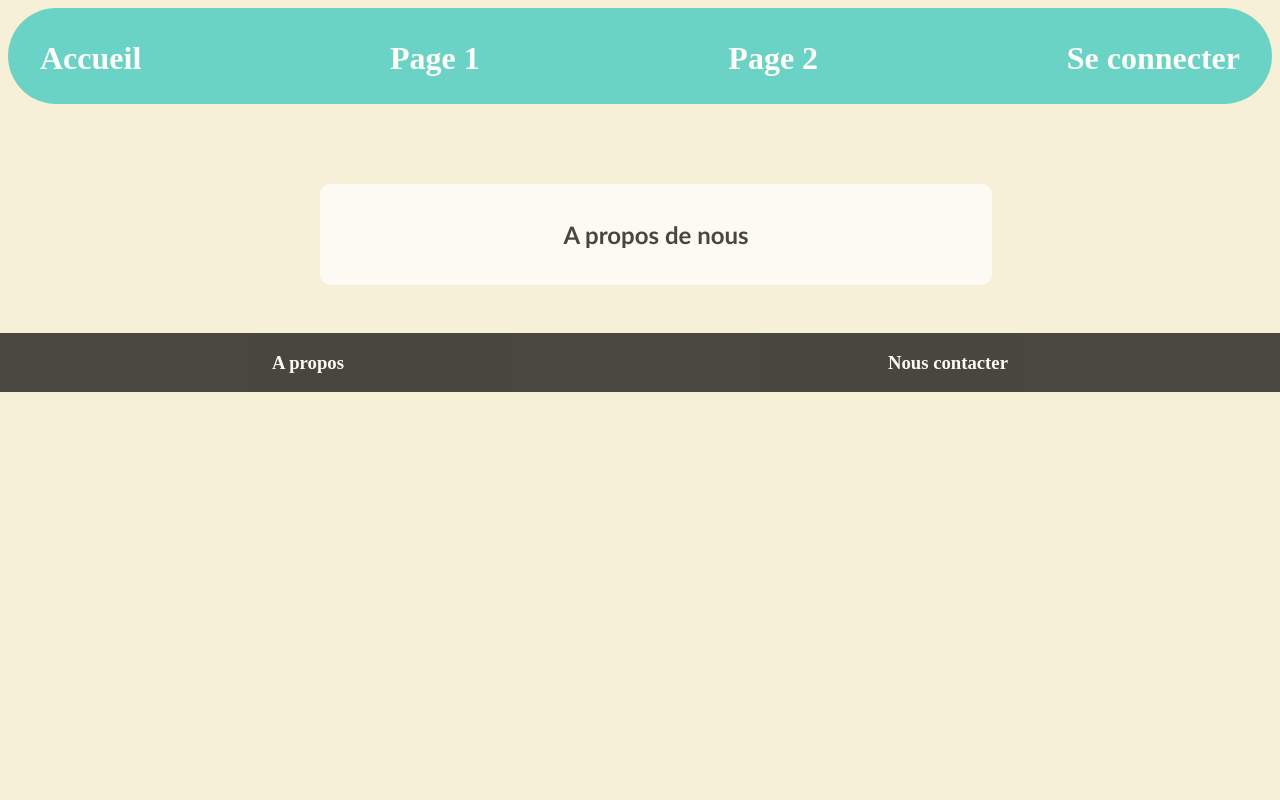
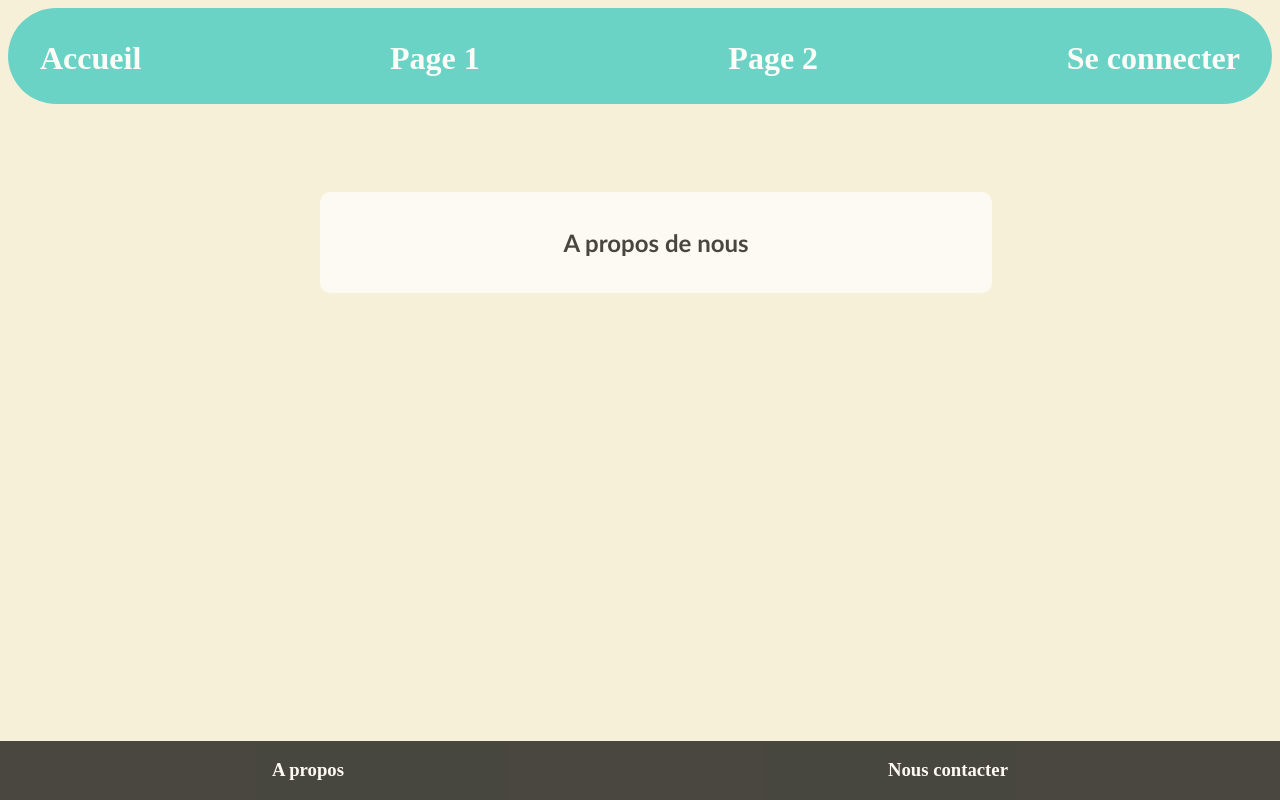
Before and after one commit to Alem154/ecostat, a PHP site: page /HTML/apropos.html in a window 1280 px wide. Run offline with PHP 8.4, Linux system fonts and the light colour scheme.

Commit message:
res prblm footer

```diff
--- a/CSS/styles.css
+++ b/CSS/styles.css
@@ -1,4 +1,11 @@
+html {
+   height: 100%;
+}
+
 body{
+   display: flex;
+   flex-direction: column;
+   min-height: 100vh;
    background-repeat: repeat;
    background-size: cover;
    background-color: rgb(245, 240, 215);
@@ -20,19 +27,13 @@ body{
 }
 
 #footer_dv{
-   /*margin-top: 50em; */
+   margin-top: auto;
    background-color: black;
    opacity: 70%;
    text-align: center;
    display: flex;
    justify-content: space-around;
    width: 100%;
-   /*position: fixed;
-   bottom: 0%;
-   height: 4em;
-   margin-left: -8px;*/
-   position: relative;
-   bottom: 0%;
 }
 
 .titre{
```
